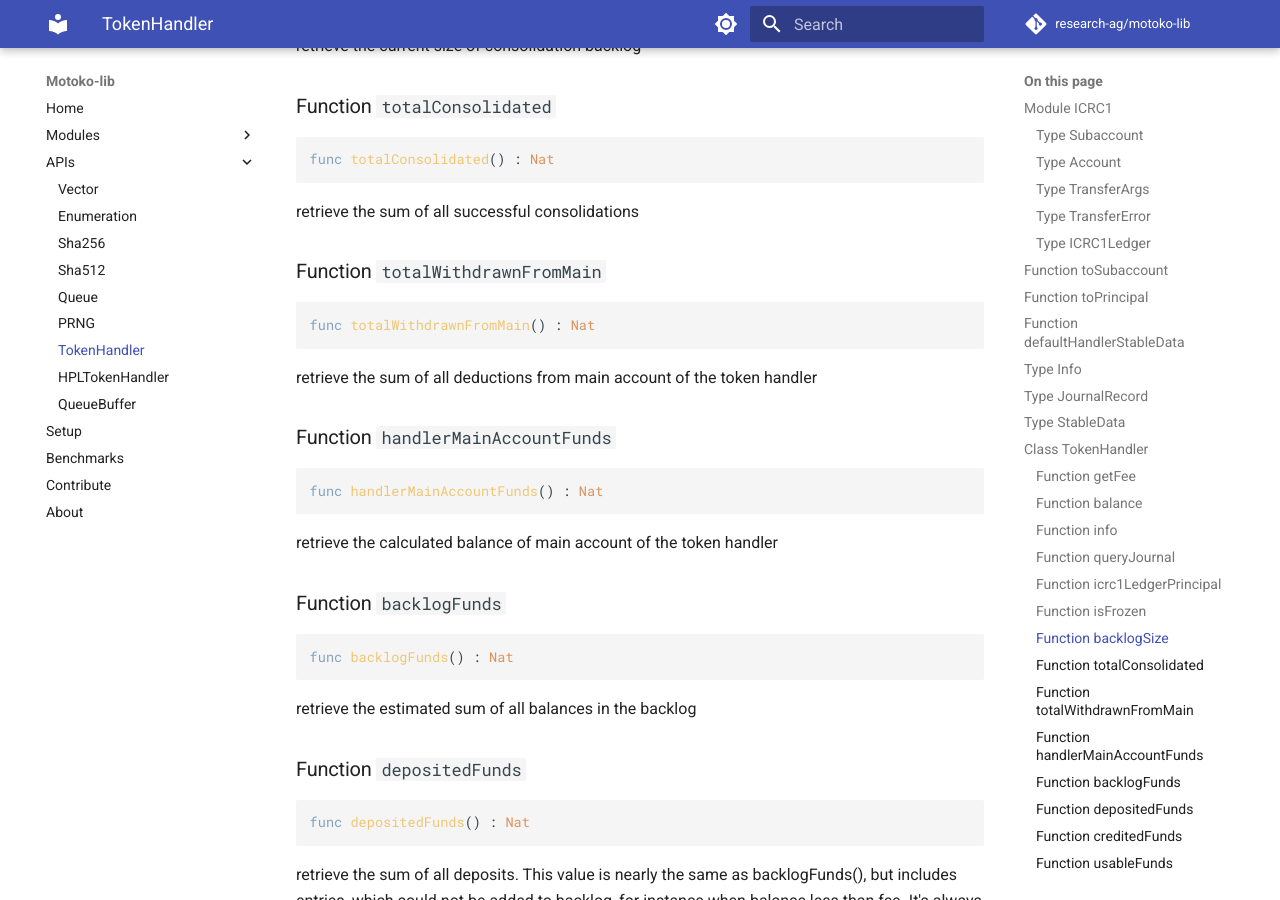
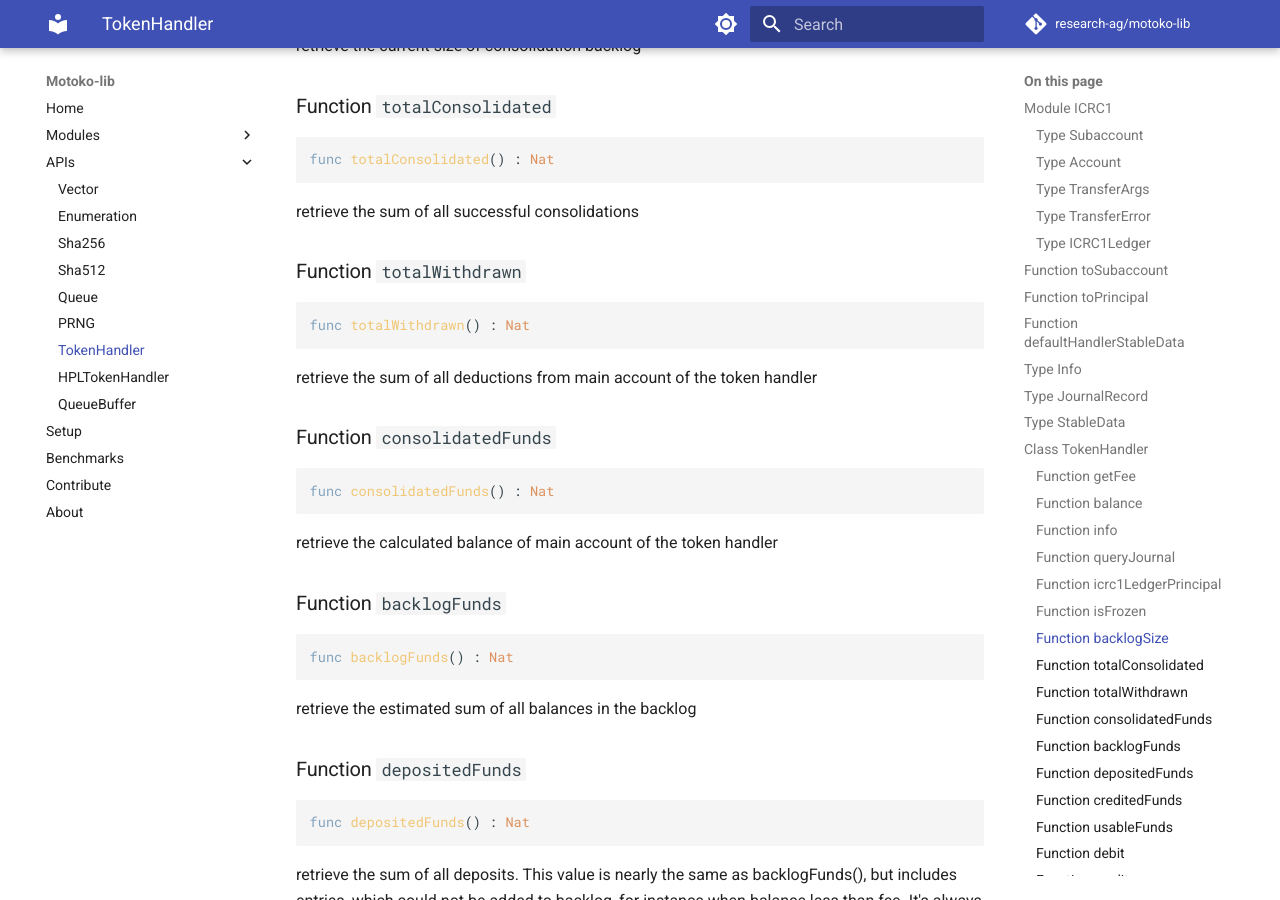
Before and after one commit to research-ag/motoko-lib, an MkDocs documentation site: the page built from docs/modoc/TokenHandler.md, in a window 1280 px wide and 900 px high, scrolled down 3095 px. Built offline with MkDocs 1.6.1 and Material for MkDocs 9.7.7, drawn with Linux system fonts in a browser that asks for light colours; comment, search, counter and statistics services are not loaded.

Commit message:
naming adjustments

````diff
--- a/docs/modoc/TokenHandler.md
+++ b/docs/modoc/TokenHandler.md
@@ -152,17 +152,17 @@
 retrieve the sum of all successful consolidations
 
 
-### Function `totalWithdrawnFromMain`
+### Function `totalWithdrawn`
 ``` motoko
-func totalWithdrawnFromMain() : Nat
+func totalWithdrawn() : Nat
 ```
 
 retrieve the sum of all deductions from main account of the token handler
 
 
-### Function `handlerMainAccountFunds`
+### Function `consolidatedFunds`
 ``` motoko
-func handlerMainAccountFunds() : Nat
+func consolidatedFunds() : Nat
 ```
 
 retrieve the calculated balance of main account of the token handler
````
Also changed, not shown: 1 other file.
